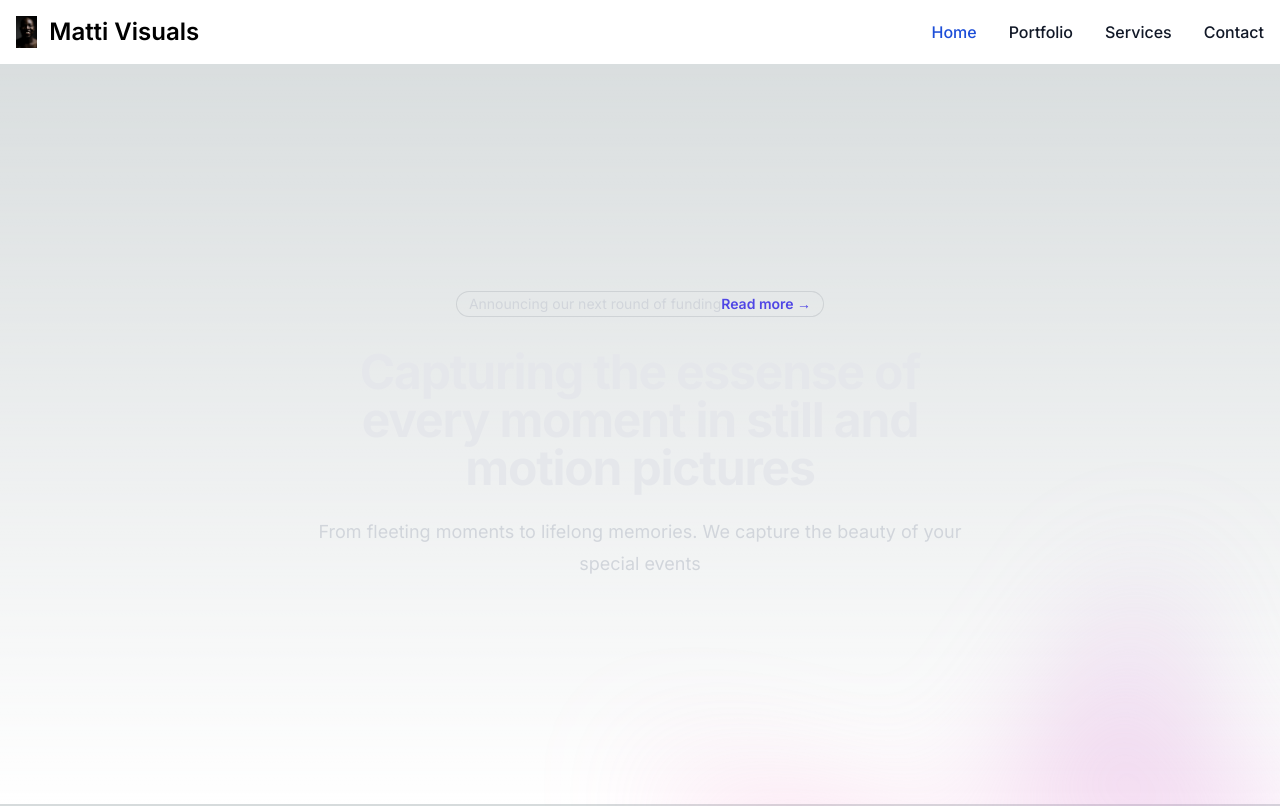
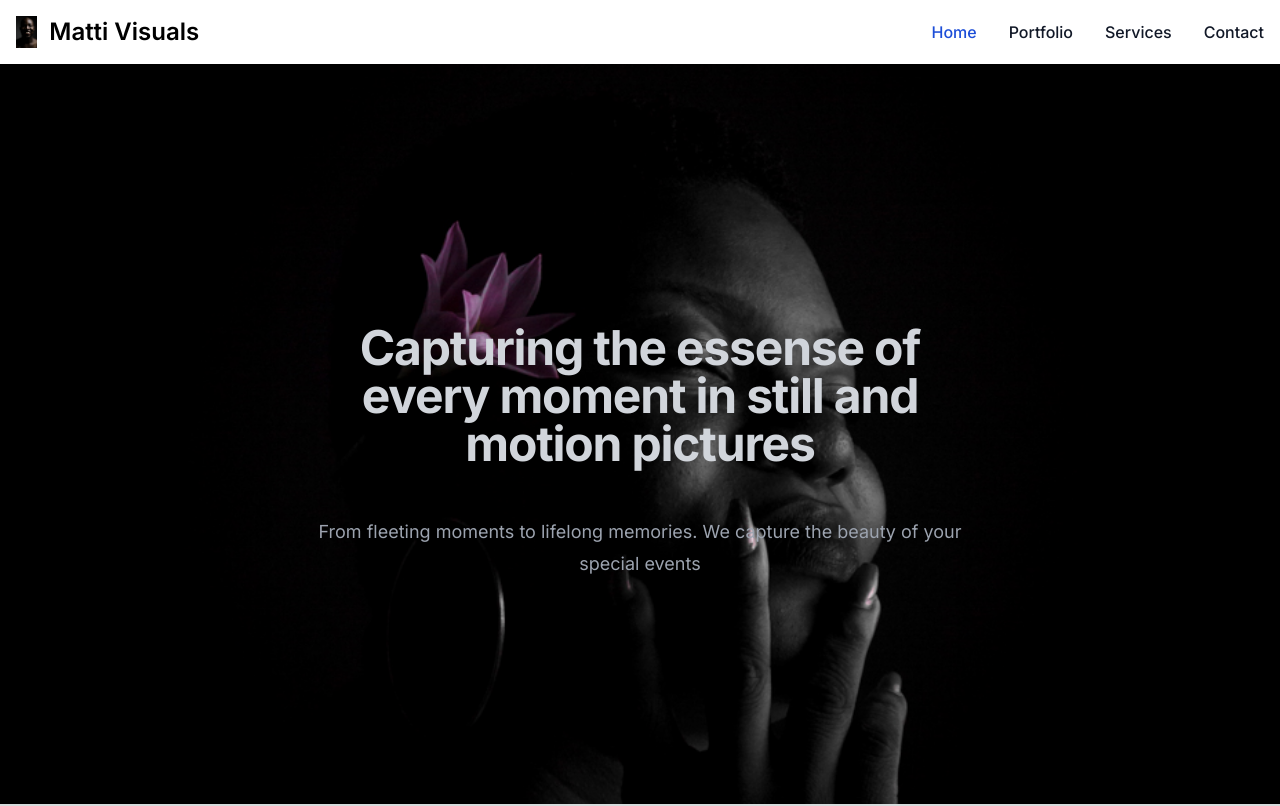
Before and after one commit to mattipelumi/website, a Next.js app: page / in a window 1280 px wide. Shown: the top 806 px of the page. Built offline with nearby package versions, Linux system fonts and the light colour scheme.

Commit message:
hero and navbar done

```diff
--- a/components/Hero.tsx
+++ b/components/Hero.tsx
@@ -1,32 +1,25 @@
 import React from 'react';
 import Image from 'next/image';
-import pelu from '../assets/pelu.jpg';
+import lee from '../assets/lee.jpg';
 
 const Hero = () => {
 	return (
-		<div>
-			<div className='relative isolate px-6 pt-1 lg:px-8'>
-				<div
-					className='absolute inset-x-0 -top-40 -z-10 transform-gpu overflow-hidden sm:-top-40'
-					aria-hidden='true'
-				>
-					<div className='relative left-[calc(50%-11rem)] aspect-[1155/678] w-[36.125rem] -translate-x-1/2 rotate-[30deg]  sm:left-[calc(50%-30rem)] sm:w-[72.1875rem]' />
-				</div>
+		<div
+			style={{
+				backgroundImage: `url(${lee.src})`,
+				backgroundPosition: 'center',
+				backgroundRepeat: 'repeat',
+				backgroundSize: 'cover',
+			}}
+		>
+			<div className='relative isolate px-6 pt-1 lg:px-8 bg-cover bg-center'>
 				<div className='mx-auto max-w-2xl py-12 sm:py-48 lg:py-56'>
-					<div className='hidden sm:mb-8 sm:flex sm:justify-center'>
-						<div className='relative rounded-full px-3 text-sm leading-6 text-gray-300 ring-1 ring-gray-900/10 hover:ring-gray-900/20'>
-							Announcing our next round of funding
-							<a href='#' className='font-semibold text-indigo-600'>
-								<span className='absolute inset-0' aria-hidden='true' />
-								Read more <span aria-hidden='true'>&rarr;</span>
-							</a>
-						</div>
-					</div>
+					<div className='hidden sm:mb-8 sm:flex sm:justify-center'></div>
 					<div className='text-center'>
-						<h1 className='text-4xl font-bold tracking-tight text-gray-200 sm:text-5xl'>
+						<h1 className='text-3xl font-bold tracking-tight text-gray-300 sm:text-5xl'>
 							Capturing the essense of every moment in still and motion pictures
 						</h1>
-						<p className='mt-6 text-lg leading-8 text-gray-300'>
+						<p className='mt-12 text-lg leading-8 text-gray-400'>
 							From fleeting moments to lifelong memories. We capture the beauty
 							of your special events
 						</p>
@@ -36,13 +29,13 @@ const Hero = () => {
 					className='absolute inset-x-0 top-[calc(100%-13rem)] -z-10 transform-gpu overflow-hidden blur-3xl sm:top-[calc(100%-30rem)]'
 					aria-hidden='true'
 				>
-					<div
+					{/* <div
 						className='relative left-[calc(50%+3rem)] aspect-[1155/678] w-[36.125rem] -translate-x-1/2 bg-gradient-to-tr from-[#ff80b5] to-[#9089fc] opacity-30 sm:left-[calc(50%+36rem)] sm:w-[72.1875rem]'
 						style={{
 							clipPath:
 								'polygon(74.1% 44.1%, 100% 61.6%, 97.5% 26.9%, 85.5% 0.1%, 80.7% 2%, 72.5% 32.5%, 60.2% 62.4%, 52.4% 68.1%, 47.5% 58.3%, 45.2% 34.5%, 27.5% 76.7%, 0.1% 64.9%, 17.9% 100%, 27.6% 76.8%, 76.1% 97.7%, 74.1% 44.1%)',
 						}}
-					/>
+					/> */}
 				</div>
 			</div>
 		</div>
--- /dev/null
+++ b/components/features.tsx
@@ -0,0 +1,7 @@
+import React from 'react';
+
+const features = () => {
+	return <div>features</div>;
+};
+
+export default features;
```
